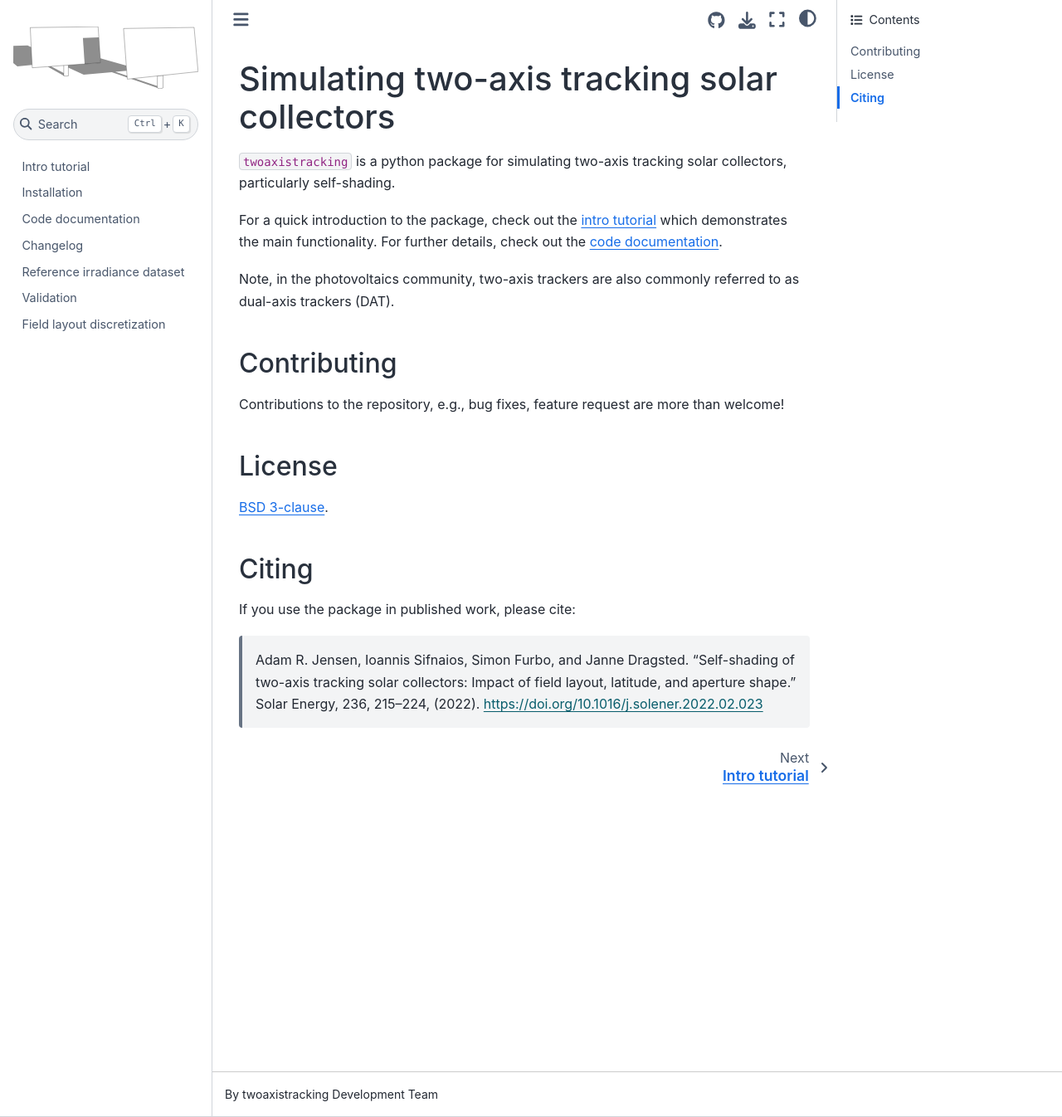
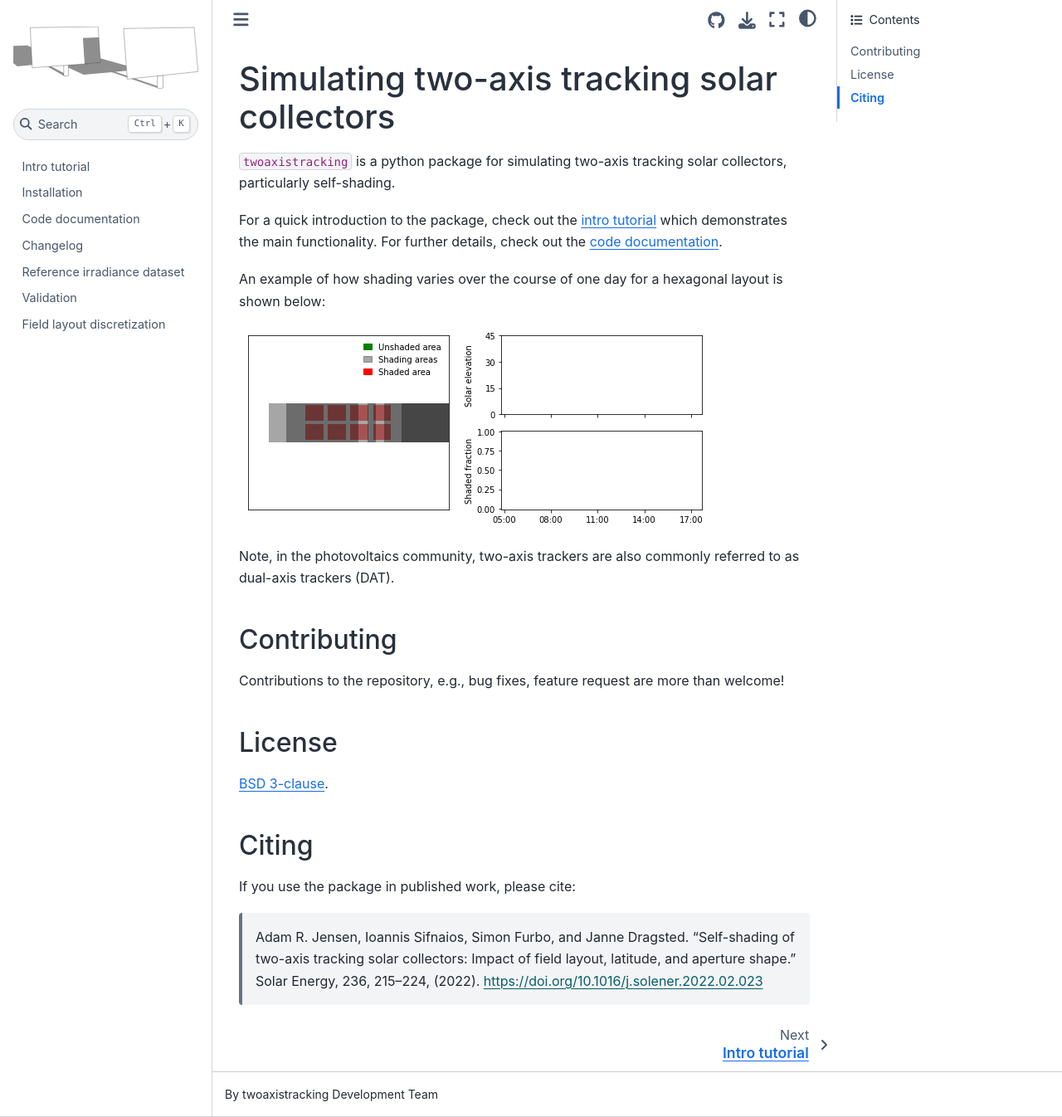
Before and after one commit to pvlib/twoaxistracking, a Sphinx documentation site: the page built from docs/source/index.md, in a window 1280 px wide and 1346 px high. Shown: the whole window at 83% size. Built offline with Sphinx 7.4.7 and the Sphinx Book theme 1.1.4, drawn with Linux system fonts in a browser that asks for light colours.

Commit message:
Add gif to landing page (#20)
* Add gif to index.md

* Update shading_demonstration.gif

* Add space between text and gif

* Update index.md

* Reduce GIF size

```diff
--- a/docs/source/index.md
+++ b/docs/source/index.md
@@ -3,6 +3,10 @@
 `twoaxistracking` is a python package for simulating two-axis tracking solar collectors, particularly self-shading.
 
 For a quick introduction to the package, check out the [intro tutorial](../notebooks/intro_tutorial) which demonstrates the main functionality. For further details, check out the [code documentation](../documentation).
+
+An example of how shading varies over the course of one day for a hexagonal layout is shown below:
+
+![gif demonstrating shading during one day](/shading_demonstration.gif)
 
 Note, in the photovoltaics community, two-axis trackers are also commonly referred to as dual-axis trackers (DAT).
 
```
Also changed, not shown: docs/source/shading_demonstration.gif (added).
